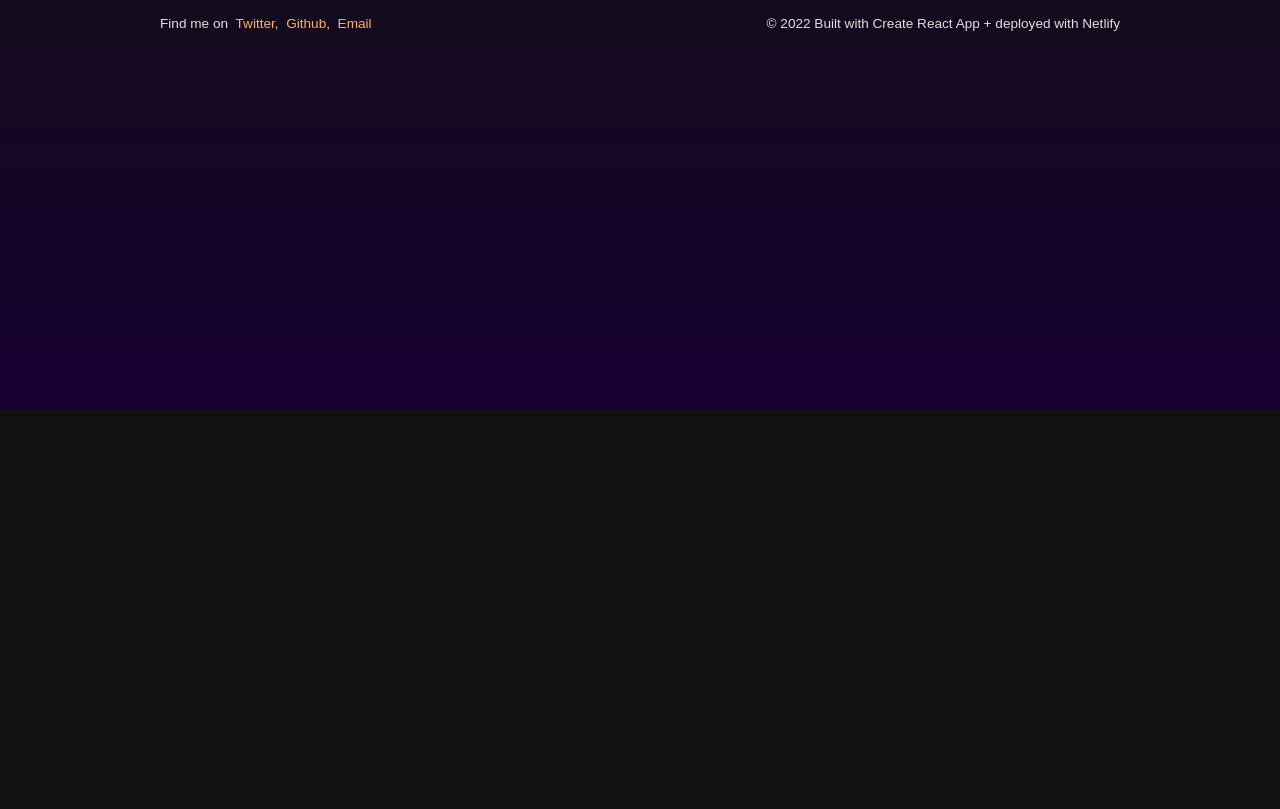
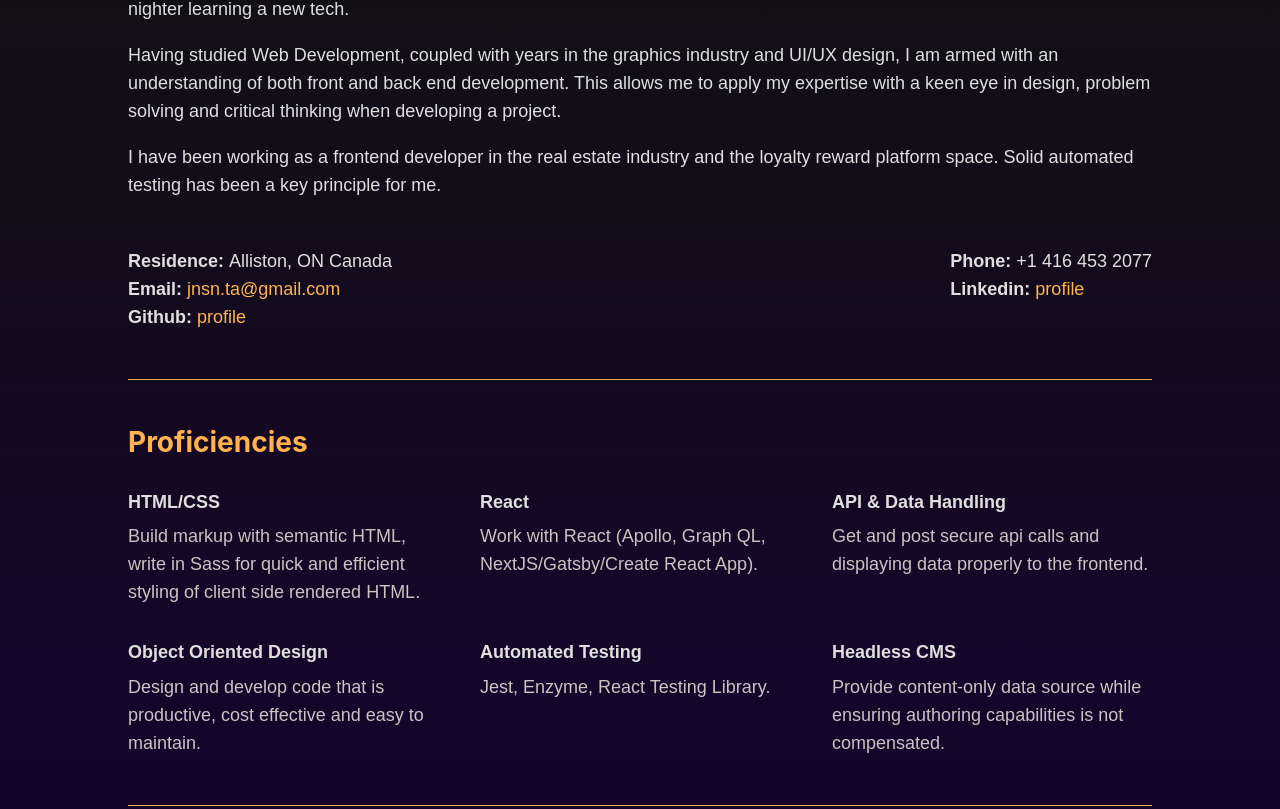
Before and after one commit to johnsonta87/johnsonta-website, a React (Create React App) app: page / in a window 1280 px wide. Shown: the part 391-1200 px from the top of the page. Before the commit the page ends 800 px from the top, so only its background shows below. Built offline with nearby package versions, Linux system fonts and the light colour scheme.

Commit message:
add body content

```diff
--- a/src/components/container/ContainerStyles.js
+++ b/src/components/container/ContainerStyles.js
@@ -4,4 +4,5 @@ export const ContainerStyles = styled.div`
   max-width: ${props => props.theme.desktopWidth};
   margin-left: auto;
   margin-right: auto;
+  padding: 2.5rem 2rem;
 `;
--- a/src/components/footer/FooterStyles.js
+++ b/src/components/footer/FooterStyles.js
@@ -4,8 +4,6 @@ export const FooterStyles = styled.footer`
   font-family: Piazzolla,serif;
   color: ${props => props.theme.uiWhite};
   margin-top: 25px;
-  padding-top: 50px;
-  padding-bottom: 50px;
 
   @media screen and (min-width: 768px) {
     display: flex;
--- /dev/null
+++ b/src/components/grid/Grid.js
@@ -0,0 +1,43 @@
+import React from 'react';
+import { GridStyles, GridItemStyles } from './GridStyles';
+
+export default function Grid() {
+
+  const proficiencies = [
+    {
+      skill: 'HTML/CSS',
+      description: 'Build markup with semantic HTML, write in Sass for quick and efficient styling of client side rendered HTML.'
+    },
+    {
+      skill: 'React',
+      description: 'Work with React (Apollo, Graph QL, NextJS/Gatsby/Create React App).'
+    },
+    {
+      skill: 'API & Data Handling',
+      description: 'Get and post secure api calls and displaying data properly to the frontend.'
+    },
+    {
+      skill: 'Object Oriented Design',
+      description: 'Design and develop code that is productive, cost effective and easy to maintain.'
+    },
+    {
+      skill: 'Automated Testing',
+      description: 'Jest, Enzyme, React Testing Library.'
+    },
+    {
+      skill: 'Headless CMS',
+      description: 'Provide content-only data source while ensuring authoring capabilities is not compensated.'
+    },
+  ];
+
+  return <GridStyles>
+    {proficiencies && proficiencies.map(skill => {
+      return (
+        <GridItemStyles>
+          {skill.skill && <strong>{skill.skill}</strong>}
+          {skill.description && <p>{skill.description}</p>}
+        </GridItemStyles>
+      )
+    })}
+  </GridStyles>;
+}
--- /dev/null
+++ b/src/components/grid/GridStyles.js
@@ -0,0 +1,19 @@
+import styled, { css } from 'styled-components';
+
+export const GridStyles = styled.ul`
+  display: grid;
+  grid-template-columns: repeat(3, 1fr);
+  list-style: none;
+  grid-gap: 2em;
+`;
+
+export const GridItemStyles = styled.li`
+  strong {
+    display: block;
+    margin-bottom: 0.35em;
+  }
+
+  p {
+    color: ${props => props.theme.uiGrey};
+  }
+`;
--- a/src/components/main/MainStyles.js
+++ b/src/components/main/MainStyles.js
@@ -1,5 +1,5 @@
 import styled from 'styled-components';
 
 export const MainStyles = styled.main`
-  padding: 2.5rem 2rem;
+  padding: 2rem 0;
 `;
--- /dev/null
+++ b/src/components/section/About.js
@@ -0,0 +1,31 @@
+import React from 'react';
+import { SectionStyles } from './SectionStyles';
+
+export default function About() {
+  return <SectionStyles>
+    <p>I'd consider myself an adventurer. The journey can take me to cycling up the highest gradient hills in town or spending an all nighter learning a new tech.
+    </p>
+    <p>
+      Having studied Web Development, coupled with years in the graphics industry and UI/UX design, I am armed with an understanding of both front and back end development. This allows me to apply my expertise with a keen eye in design, problem solving and critical thinking when developing a project.
+    </p>
+    <p>
+      I have been working as a frontend developer in the real estate industry and the loyalty reward platform space. Solid automated testing has been a key principle for me.</p>
+
+      <div className="contact-info">
+        <div classsName="column-1">
+          <ul>
+          <li><strong>Residence: </strong> Alliston, ON Canada</li>
+          <li><strong>Email: </strong> <a href="mailto:jnsn.ta@gmail.com">jnsn.ta@gmail.com</a></li>
+          <li><strong>Github: </strong> <a href="https://github.com/johnsonta87" target="_blank" rel="noreferrer">profile</a></li>
+          </ul>
+      </div>
+
+      <div classsName="column-1">
+        <ul>
+          <li><strong>Phone: </strong> +1 416 453 2077</li>
+          <li><strong>Linkedin: </strong> <a href="https://www.linkedin.com/in/johnsonta1" target="_blank" rel="noreferrer">profile</a></li>
+        </ul>
+      </div>
+      </div>
+  </SectionStyles>;
+}
--- /dev/null
+++ b/src/components/section/SectionStyles.js
@@ -0,0 +1,14 @@
+import styled, { css } from 'styled-components';
+
+export const SectionStyles = styled.div`
+  padding-bottom: 3em;
+  margin-bottom: 3em;
+  border-bottom: 1px solid ${props => props.theme.uiGold};
+
+  .contact-info {
+    margin-top: 2em;
+    display: flex;
+    justify-content: space-between;
+    align-items: baseline;
+  }
+`;
--- /dev/null
+++ b/src/components/section/Skills.js
@@ -0,0 +1,11 @@
+import React from 'react';
+import Grid from '../grid/Grid';
+import { SectionStyles } from './SectionStyles';
+
+export default function Skills() {
+  return <SectionStyles>
+    <h2>Proficiencies</h2>
+
+    <Grid />
+  </SectionStyles>;
+}
--- a/src/pages/App.js
+++ b/src/pages/App.js
@@ -3,13 +3,14 @@ import Container from "../components/container/Container";
 import Footer from "../components/footer/Footer";
 import Header from "../components/header/Header";
 import Main from "../components/main/Main";
+import About from "../components/section/About";
+import Skills from "../components/section/Skills";
 import Title from '../components/title/Title'
 import avatar from '../images/avatar.jpg'
 
 function App() {
   return (
     <Container>
-      <Main>
         <Header center>
           <Avatar img={avatar} />
           <Title content="Johnson Ta" bold />
@@ -18,8 +19,12 @@ function App() {
             <a href="mailto:jnsn.ta@gmail.com">Say hello!</a></p>
         </Header>
 
+      <Main>
+        <About />
+        <Skills />
+      </Main>
+
         <Footer />
-      </Main>
     </Container>
   );
 }
--- a/src/styles/GlobalStyles.js
+++ b/src/styles/GlobalStyles.js
@@ -15,9 +15,7 @@ const CustomStyles = createGlobalStyle`
   html {
     background: ${props => props.theme.uiBlack};
     color: #dfdfdf;
-    height: 100%;
     position: relative;
-    min-height: 100vh;
   }
 
   a {
@@ -25,17 +23,40 @@ const CustomStyles = createGlobalStyle`
     text-decoration: none;
   }
 
+  ul, ol {
+    margin-top: 1em;
+
+    li {
+      list-style: none;
+    }
+  }
+
   p {
-    font-size: 1.25rem;
-    line-height: 1.75rem;
+    margin-bottom: 1em;
+
+    &:last-of-type {
+      margin: 0;
+    }
   }
 
   p, li {
     font-family: ${props => props.theme.primaryFont};
+    font-size: 1.125rem;
+    line-height: 1.75rem;
+  }
+
+  strong {
+    font-weight: bold;
   }
 
   h1, h2, h3, h4 {
     color: ${props => props.theme.uiGold};
+    font-weight: bold;
+  }
+
+  h2 {
+    font-size: 1.75rem;
+    margin-bottom: 2rem;
   }
 
 `;
--- a/src/styles/Theme.js
+++ b/src/styles/Theme.js
@@ -3,6 +3,7 @@ export const themeVariables = {
     // UI COLORS
     uiBlack: '#111',
     uiWhite: '#dfdfdf',
+    uiGrey: '#cac3c3',
     uiPurple: '#170032',
     uiLightPurple: '#483d8b',
     uiGold: '#ffb24f',
```
